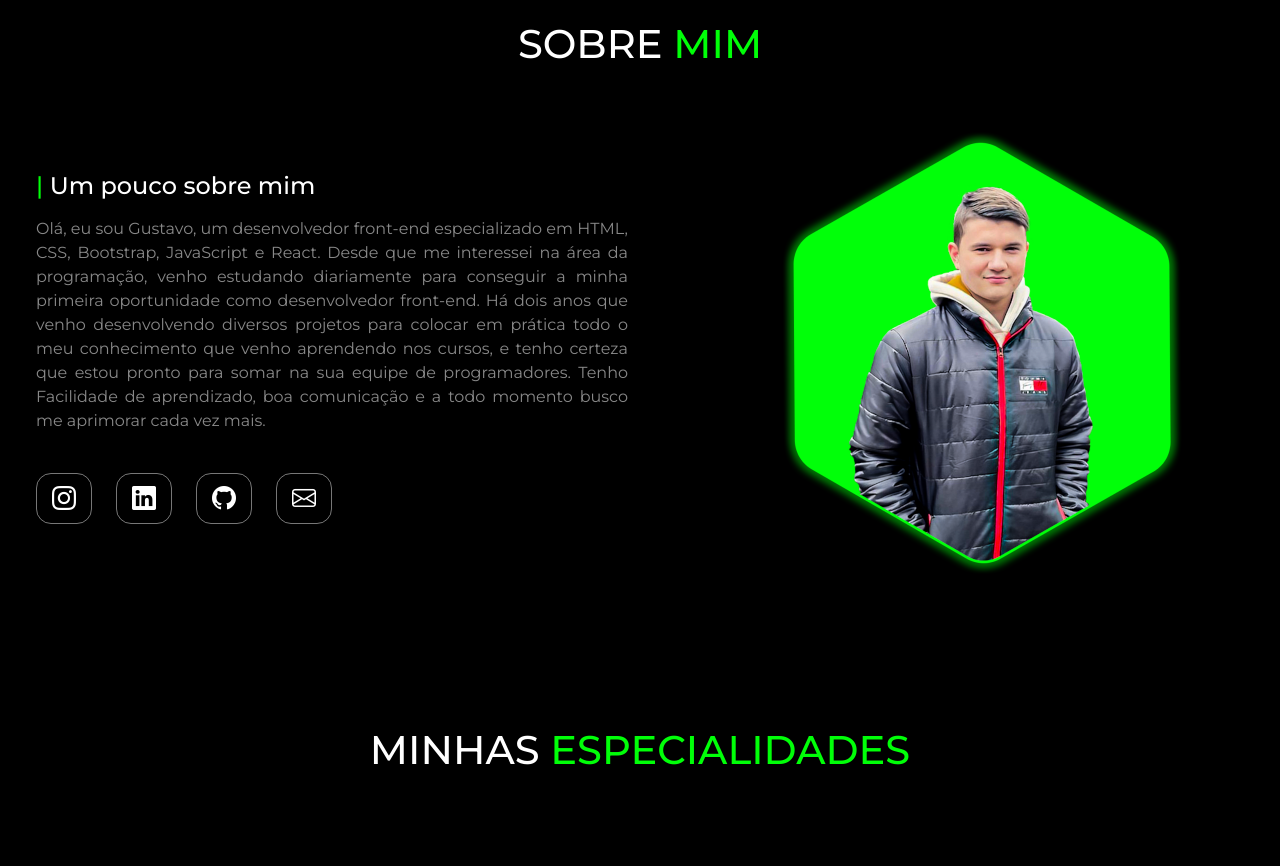
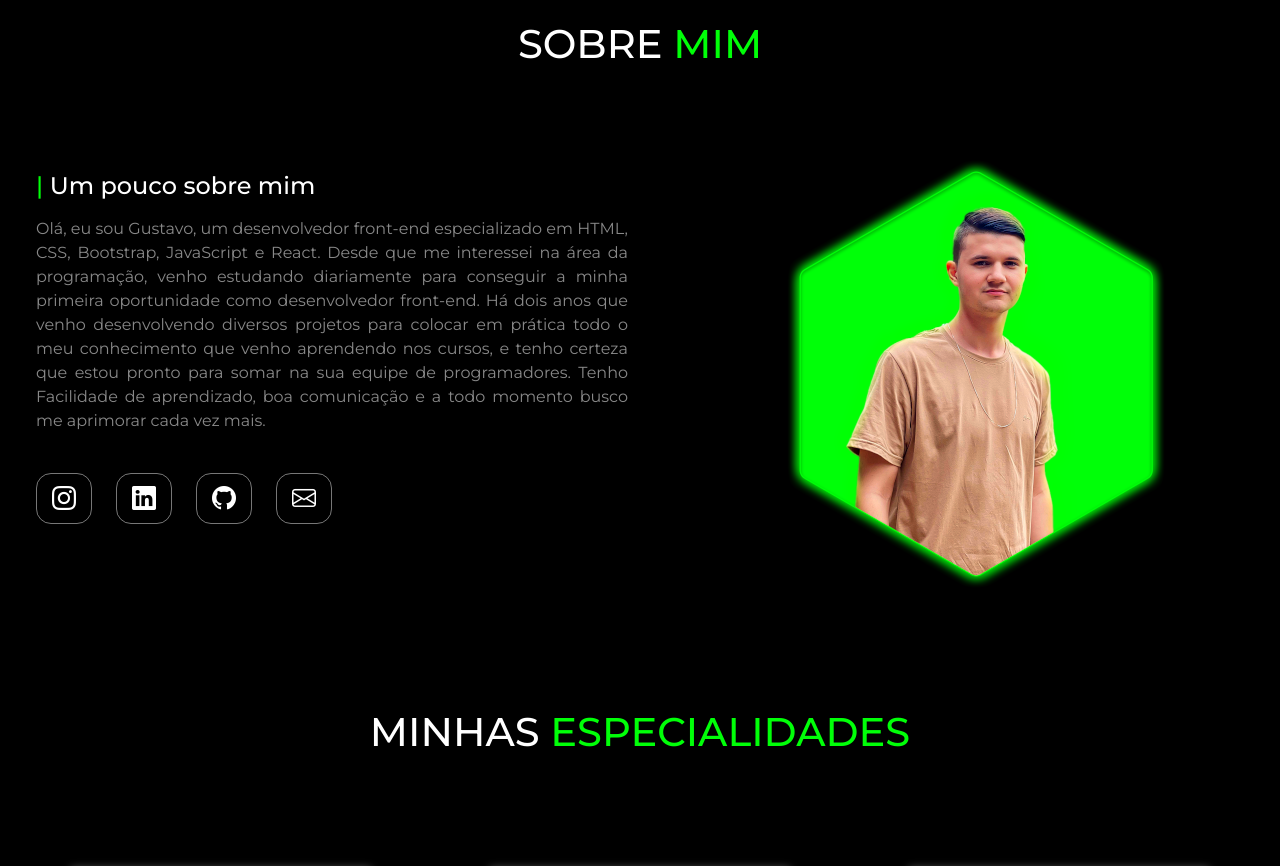
Before and after one commit to GustavoBento/my-portfolio, a React (Create React App) app: page / in a window 1280 px wide. Shown: the part 820-1686 px from the top of the page. Built offline with nearby package versions, Linux system fonts and the light colour scheme.

Commit message:
alterando imagem e colocando a imagem pra "flutuar"

```diff
--- a/src/components/SobreMim/sobremim.css
+++ b/src/components/SobreMim/sobremim.css
@@ -1,6 +1,11 @@
 .texto-sobremim {
       text-align: justify;
       color: rgba(255, 255, 255, 0.534);
+}
+
+.image-flutuante {
+      position: relative;
+      animation: flutuarImagem 2s infinite ease-in-out alternate;
 }
 
 
@@ -27,3 +32,8 @@
             width: 360px;
       }
 }
+
+@keyframes flutuarImagem {
+      0% {top: 0px;}
+      100% {top: 30px;}
+}
--- a/src/components/SobreMim/sobremim.tsx
+++ b/src/components/SobreMim/sobremim.tsx
@@ -1,7 +1,7 @@
 import Titulo from "../Titulo/titulo";
 import "./sobremim.css";
 
-const imageGrande = require("./foto-flutuando.png");
+const imageGrande = require("./foto-flutuante.png");
 
 export default function SobreMim() {
   return (
```
Also changed, not shown: src/components/SobreMim/foto-flutuante.png (added).
